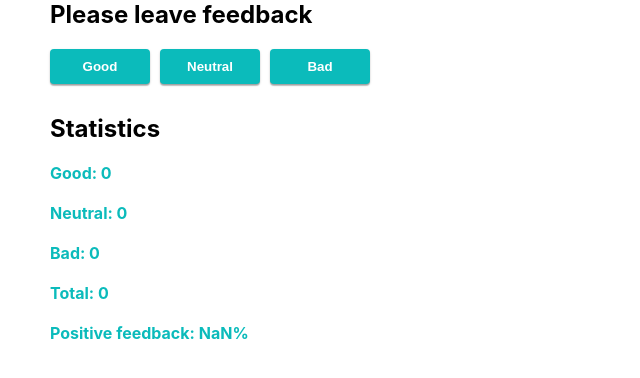
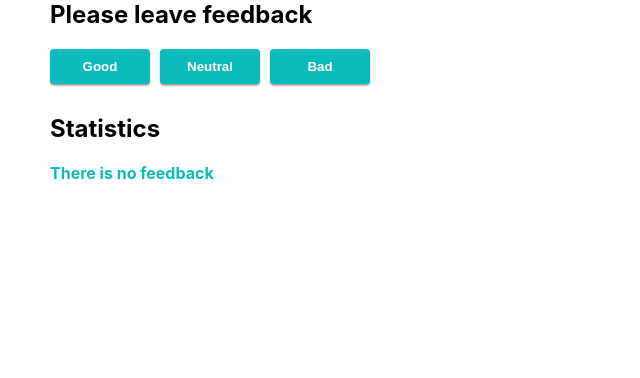
Before and after one commit to oksanastets-code/goit-react-hw-02-feedback, a React (Create React App) app: page / in a window 1280 px wide. Shown: the top 378 px of the page, without its empty margins (0-640 px from the left). Built offline with nearby package versions, Linux system fonts and the light colour scheme.

Commit message:
add notification

```diff
--- a/src/App.js
+++ b/src/App.js
@@ -1,9 +1,8 @@
 import { Component } from 'react';
 import FeedbackOptions from './components/FeedbackOptions';
 import Statistics from './components/Statistics';
+import Notification from './components/Notification';
 import Section from './components/Section';
-
-// import Feedback from './components/feedback/Feedback';
 
 class App extends Component {
   state = {
@@ -18,7 +17,20 @@ class App extends Component {
       [feedbackId]: prevState[feedbackId] + 1,
     }));
   };
-
+  //  voices = Object.values(state);
+  // countTotalFeedback = state => {
+  //   const voices = Object.values(state);
+  //   const TotalFeedback = voices.reduce((acc, number) => acc + number, 0);
+  //   console.log(TotalFeedback);
+  //   return TotalFeedback;
+  // };
+  // countPositiveFeedbackPercentage = (state, countTotalFeedback) => {
+  //   const PositiveFeedbackPercentage = (
+  //     (Object.values(state)[0] / countTotalFeedback) *
+  //     100
+  //   ).toFixed(0);
+  //   return PositiveFeedbackPercentage;
+  // };
   render() {
     const voices = Object.values(this.state);
     const countTotalFeedback = voices.reduce((acc, number) => acc + number, 0);
@@ -28,7 +40,6 @@ class App extends Component {
       (numberOfPositiveFeedbacks / countTotalFeedback) *
       100
     ).toFixed(0);
-
     return (
       <>
         <Section title="Please leave feedback">
@@ -39,11 +50,15 @@ class App extends Component {
         </Section>
 
         <Section title="Statistics">
-          <Statistics
-            options={this.state}
-            total={countTotalFeedback}
-            positivePercentage={countPositiveFeedbackPercentage}
-          />
+          {countTotalFeedback ? (
+            <Statistics
+              options={this.state}
+              total={countTotalFeedback}
+              positivePercentage={countPositiveFeedbackPercentage}
+            />
+          ) : (
+            <Notification />
+          )}
         </Section>
       </>
     );
--- /dev/null
+++ b/src/components/Notification.js
@@ -0,0 +1,5 @@
+// import PropTypes from 'prop-types';
+import { Message } from './Notification.styled';
+export default function Notification() {
+  return <Message>There is no feedback</Message>;
+}
--- /dev/null
+++ b/src/components/Notification.styled.js
@@ -0,0 +1,8 @@
+import styled from '@emotion/styled';
+
+export const Message = styled.p`
+  margin-right: 10px;
+  margin-top: 20px;
+  font-weight: 700;
+  color: #0bbbbb;
+`;
--- a/src/components/Section.js
+++ b/src/components/Section.js
@@ -1,7 +1,7 @@
 import PropTypes from 'prop-types';
 import { SectionContainer } from './Section.styled';
 
-export default function Section({ title, children }) {
+export default function Section({ title, children, total }) {
   return (
     <SectionContainer>
       <h2>{title}</h2>
```
